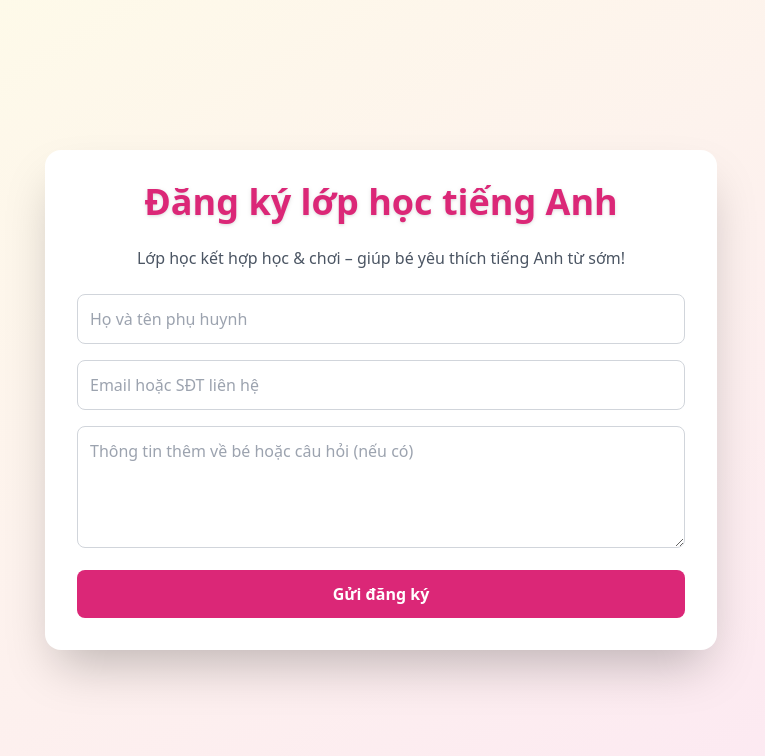
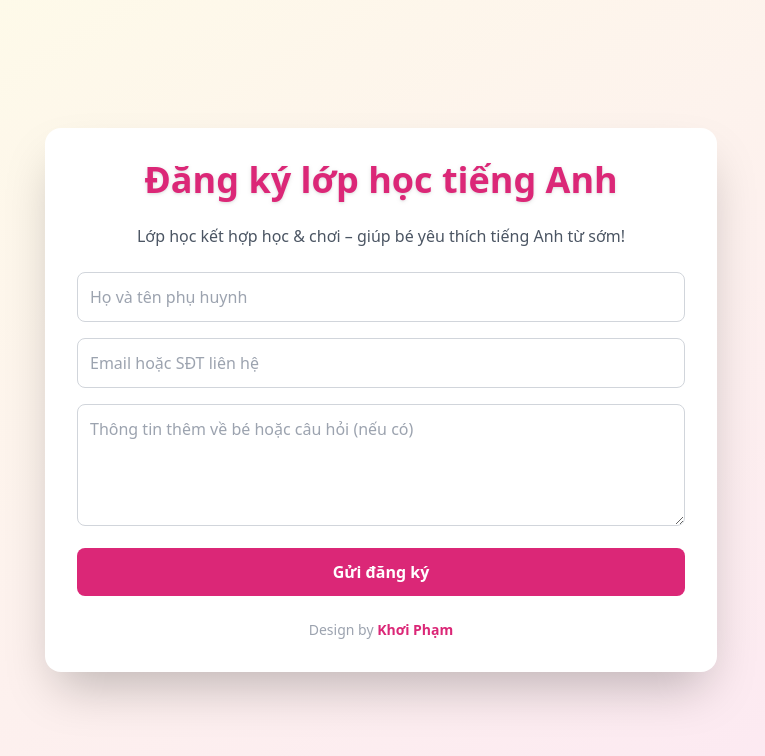
Before and after one commit to khoi1123/english-class-signup8, a React (Vite) app: page / in a window 1280 px wide. Shown: the top 756 px of the page, without its empty margins (259-1024 px from the left). Built offline with nearby package versions, Linux system fonts and the light colour scheme.

Commit message:
Update App.jsx

```diff
--- a/src/App.jsx
+++ b/src/App.jsx
@@ -84,6 +84,9 @@ if (!isValid) {
             🎉 Cảm ơn bạn đã đăng ký! Chúng tôi sẽ liên hệ lại sớm nhất 💌
           </div>
         )}
+<p className="text-center text-sm text-gray-400 mt-6">
+  Design by <span className="text-pink-600 font-semibold">Khơi Phạm</span>
+</p>
       </div>
     </div>
   );
```
